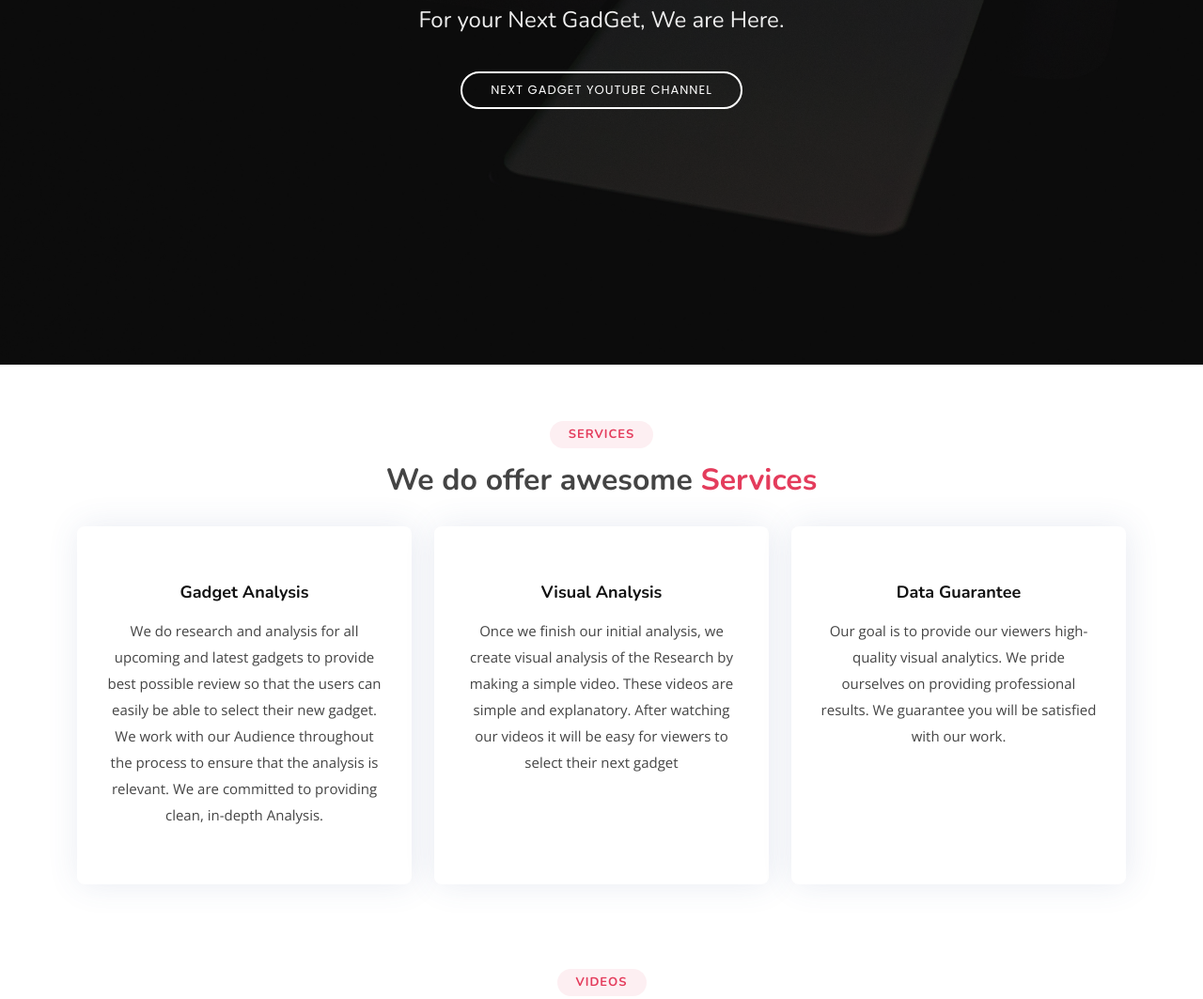
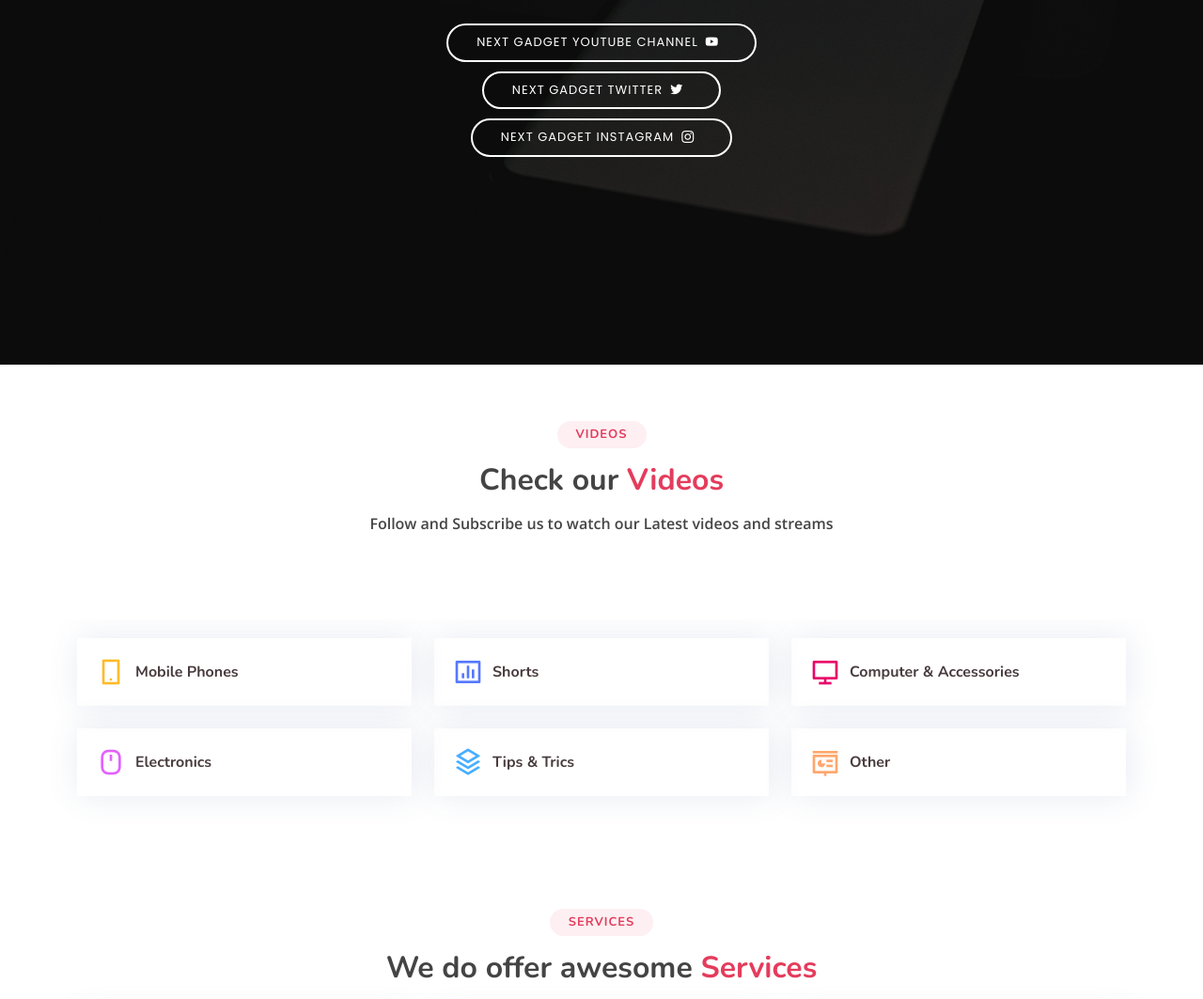
Before and after one commit to asif-sidd9768/nextgadget, a plain HTML site: page index.html in a window 1280 px wide. Shown: the part 412-1475 px from the top of the page at 94% size. Drawn offline with nearby package versions, Linux system fonts and the light colour scheme.

Commit message:
changes on landing page

```diff
--- a/assets/css/style.css
+++ b/assets/css/style.css
@@ -384,6 +384,42 @@
 #hero .btn-get-started:hover {
   background: #e43c5c;
   border: 2px solid #e43c5c;
+}
+#hero .btn-get-started-twitter {
+  font-family: "Poppins", sans-serif;
+  text-transform: uppercase;
+  margin-top: 10px;
+  font-weight: 400;
+  font-size: 13px;
+  letter-spacing: 1px;
+  display: inline-block;
+  padding: 8px 30px 9px 30px;
+  border-radius: 50px;
+  transition: 0.5s;
+  border: 2px solid #fff;
+  color: #fff;
+}
+#hero .btn-get-started-twitter:hover {
+  background:#1DA1F2;
+  border: 2px solid#1DA1F2;
+}
+#hero .btn-get-started-instagram {
+  font-family: "Poppins", sans-serif;
+  text-transform: uppercase;
+  margin-top: 10px;
+  font-weight: 400;
+  font-size: 13px;
+  letter-spacing: 1px;
+  display: inline-block;
+  padding: 8px 30px 9px 30px;
+  border-radius: 50px;
+  transition: 0.5s;
+  border: 2px solid #fff;
+  color: #fff;
+}
+#hero .btn-get-started-instagram:hover {
+  background: #8a3ab9;
+  border: 2px solid #8a3ab9;
 }
 @media (min-width: 1024px) {
   #hero {
--- a/index.html
+++ b/index.html
@@ -83,72 +83,23 @@
         <a
           href="https://www.youtube.com/nextgadget"
           class="btn-get-started scrollto"
-          >Next Gadget Youtube Channel</a
+          >Next Gadget Youtube Channel<i class="mx-2 bi bi-youtube"></i></a
+        >
+        <a
+          href="http://www.twitter.com/mynextgadget"
+          class="btn-get-started-twitter scrollto"
+          >Next Gadget Twitter<i class="mx-2 bi bi-twitter"></i></a
+        >
+        <a
+          href="www.intagram.com/next_gadget"
+          class="btn-get-started-instagram scrollto"
+          >Next Gadget Instagram<i class="mx-2 bi bi-instagram"></i></a
         >
       </div>
     </section>
     <!-- End Hero -->
 
     <main id="main">
-      <!-- ======= Services Section ======= -->
-      <section id="services" class="services">
-        <div class="container">
-          <div class="section-title">
-            <h2>Services</h2>
-            <h3>We do offer awesome <span>Services</span></h3>
-            <!-- <p>
-              Follow and Subscribe us to watch our Latest videos and streams
-            </p> -->
-          </div>
-
-          <div class="row">
-            <div
-              class="col-md-6 col-lg-4 d-flex align-items-stretch mb-5 mb-lg-0"
-            >
-              <div class="icon-box">
-                <h4 class="title"><a href="">Gadget Analysis</a></h4>
-                <p class="description">
-                  We do research and analysis for all upcoming and latest
-                  gadgets to provide best possible review so that the users can
-                  easily be able to select their new gadget. We work with our
-                  Audience throughout the process to ensure that the analysis is
-                  relevant. We are committed to providing clean, in-depth
-                  Analysis.
-                </p>
-              </div>
-            </div>
-
-            <div
-              class="col-md-6 col-lg-4 d-flex align-items-stretch mb-5 mb-lg-0"
-            >
-              <div class="icon-box">
-                <h4 class="title"><a href="">Visual Analysis</a></h4>
-                <p class="description">
-                  Once we finish our initial analysis, we create visual analysis
-                  of the Research by making a simple video. These videos are
-                  simple and explanatory. After watching our videos it will be
-                  easy for viewers to select their next gadget
-                </p>
-              </div>
-            </div>
-
-            <div
-              class="col-md-12 col-lg-4 d-flex align-items-stretch mb-5 mb-lg-0"
-            >
-              <div class="icon-box">
-                <h4 class="title"><a href="">Data Guarantee</a></h4>
-                <p class="description">
-                  Our goal is to provide our viewers high-quality visual
-                  analytics. We pride ourselves on providing professional
-                  results. We guarantee you will be satisfied with our work.
-                </p>
-              </div>
-            </div>
-          </div>
-        </div>
-      </section>
-      <!-- End Services Section -->
-
       <!-- ======= Portfolio Section ======= -->
       <section id="portfolio" class="portfolio">
         <div class="container">
@@ -234,6 +185,66 @@
           </div>
         </div>
       </section>
+
+      <!-- ======= Services Section ======= -->
+      <section id="services" class="services">
+        <div class="container">
+          <div class="section-title">
+            <h2>Services</h2>
+            <h3>We do offer awesome <span>Services</span></h3>
+            <!-- <p>
+              Follow and Subscribe us to watch our Latest videos and streams
+            </p> -->
+          </div>
+
+          <div class="row">
+            <div
+              class="col-md-6 col-lg-4 d-flex align-items-stretch mb-5 mb-lg-0"
+            >
+              <div class="icon-box">
+                <h4 class="title"><a href="">Gadget Analysis</a></h4>
+                <p class="description">
+                  We do research and analysis for all upcoming and latest
+                  gadgets to provide best possible review so that the users can
+                  easily be able to select their new gadget. We work with our
+                  Audience throughout the process to ensure that the analysis is
+                  relevant. We are committed to providing clean, in-depth
+                  Analysis.
+                </p>
+              </div>
+            </div>
+
+            <div
+              class="col-md-6 col-lg-4 d-flex align-items-stretch mb-5 mb-lg-0"
+            >
+              <div class="icon-box">
+                <h4 class="title"><a href="">Visual Analysis</a></h4>
+                <p class="description">
+                  Once we finish our initial analysis, we create visual analysis
+                  of the Research by making a simple video. These videos are
+                  simple and explanatory. After watching our videos it will be
+                  easy for viewers to select their next gadget
+                </p>
+              </div>
+            </div>
+
+            <div
+              class="col-md-12 col-lg-4 d-flex align-items-stretch mb-5 mb-lg-0"
+            >
+              <div class="icon-box">
+                <h4 class="title"><a href="">Data Guarantee</a></h4>
+                <p class="description">
+                  Our goal is to provide our viewers high-quality visual
+                  analytics. We pride ourselves on providing professional
+                  results. We guarantee you will be satisfied with our work.
+                </p>
+              </div>
+            </div>
+          </div>
+        </div>
+      </section>
+      <!-- End Services Section -->
+
       <!-- ======= About Section ======= -->
       <section id="about" class="about">
         <div class="container">
```
